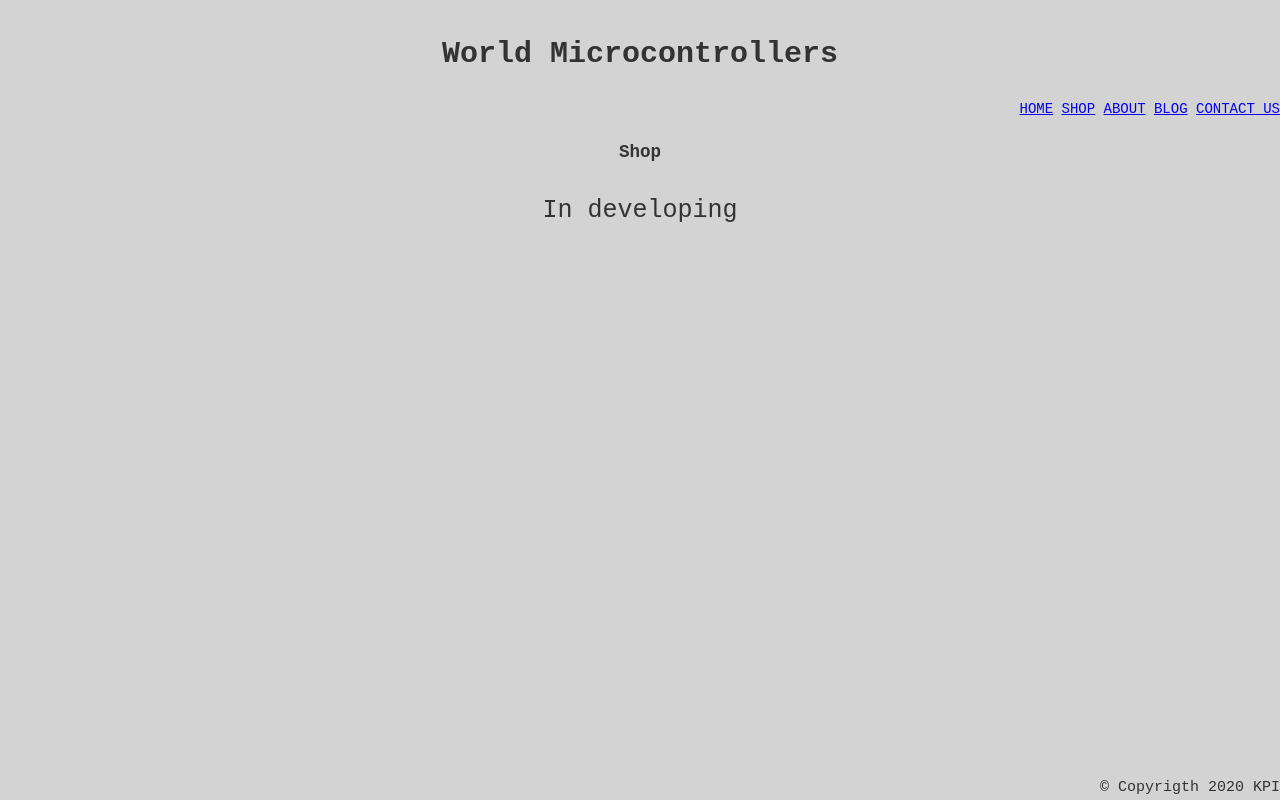
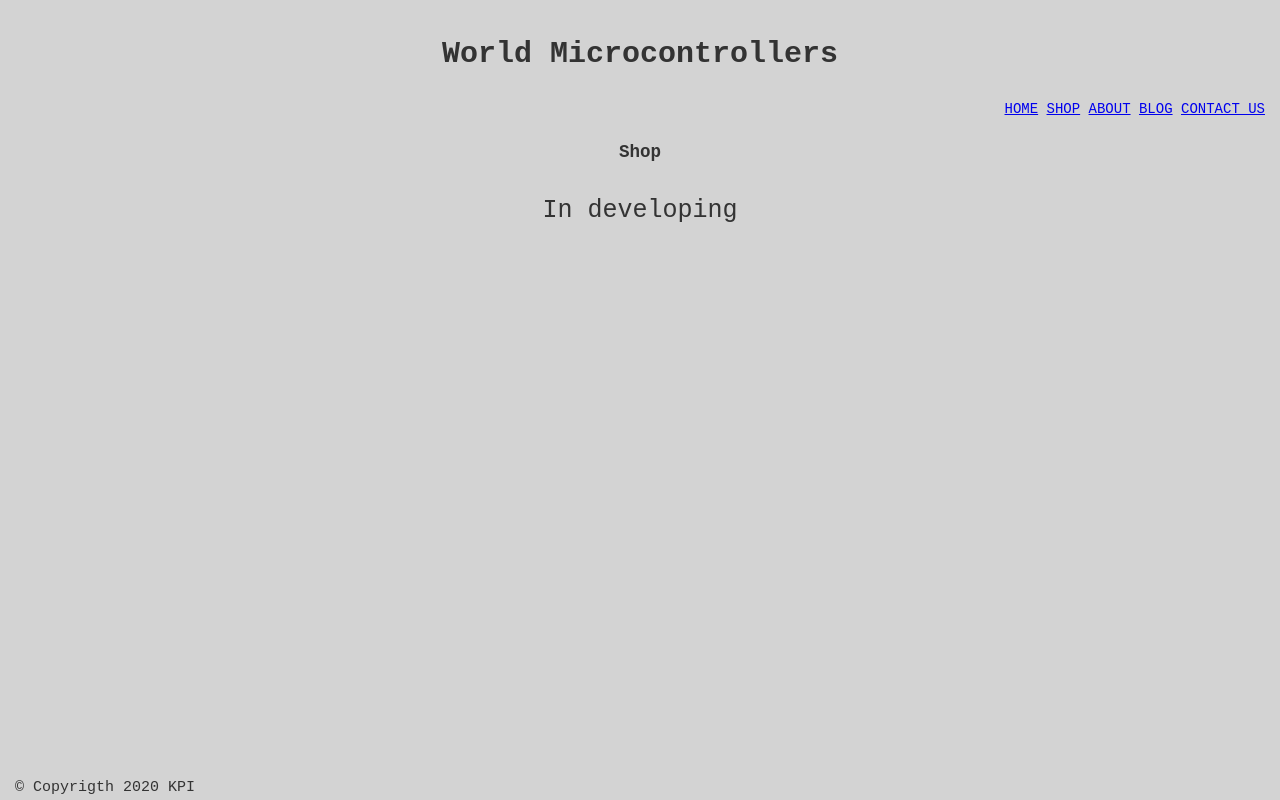
Before and after one commit to Sryzhenkov/Sryzhenkov.github.io, a plain HTML site: page shop.html in a window 1280 px wide. Drawn offline with Linux system fonts and the light colour scheme.

Commit message:
Tuesday 06.08 (10:30)
add margin .css file

```diff
--- a/CSS/about.css
+++ b/CSS/about.css
@@ -1,5 +1,5 @@
 body {
-    margin: 0;
+    margin: auto 15px;
     font-family:monospace;
     background: lightgray;
     font-size: 15px;
@@ -37,8 +37,6 @@ body {
 }
 
 .footer{
-    width: 100%;
     position: absolute;
     bottom: 0px;
-    text-align: right;
 }
--- a/CSS/blog.css
+++ b/CSS/blog.css
@@ -1,5 +1,5 @@
 body {
-    margin: 0;
+    margin: auto 15px;
     font-family:monospace;
     background: lightgray;
     font-size: 15px;
@@ -37,8 +37,6 @@ body {
 }
 
 .footer{
-    width: 100%;
     position: absolute;
     bottom: 0px;
-    text-align: right;
 }
--- a/CSS/contact.css
+++ b/CSS/contact.css
@@ -1,5 +1,5 @@
 body {
-    margin: 0;
+    margin: auto 15px;
     font-family:monospace;
     background: lightgray;
     font-size: 15px;
@@ -12,16 +12,15 @@ body {
 }
 
 .header {
-    width: 100%;
+   width: 100%;
     padding-top: 10px;
     text-align: center;
-  /*  position: absolute;*/
 }
 
 .nav{
     font-size: 14px;
     text-transform: uppercase;
-    width: 100%;
+   width: 100%;
     text-align: right;
 }
 
@@ -31,14 +30,12 @@ body {
 }
 
 .intro_text{
-    width: 100%;
+   width: 100%;
     text-align: center;
     font-size: 25px;
 }
 
 .footer{
-    width: 100%;
     position: absolute;
     bottom: 0px;
-    text-align: right;
 }
--- a/CSS/index.css
+++ b/CSS/index.css
@@ -1,5 +1,5 @@
 body {
-    margin: 0;
+    margin: auto 15px;
     font-family:monospace;
     background: lightgray;
     font-size: 15px;
@@ -20,7 +20,6 @@ body {
 
 
 .intro {
-    width: 100%;
     position:absolute;
     padding-top: 10px;
     text-align: center;
@@ -44,8 +43,6 @@ body {
 }
 
 .footer{
-    width: 100%;
     position: absolute;
     bottom: 0px;
-    text-align: right;
 }
--- a/CSS/shop.css
+++ b/CSS/shop.css
@@ -1,5 +1,5 @@
 body {
-    margin: 0;
+    margin: auto 15px;
     font-family:monospace;
     background: lightgray;
     font-size: 15px;
@@ -37,8 +37,6 @@ body {
 }
 
 .footer{
-    width: 100%;
     position: absolute;
     bottom: 0px;
-    text-align: right;
 }
```
Also changed, not shown: index.html (+1 -0 lines).
